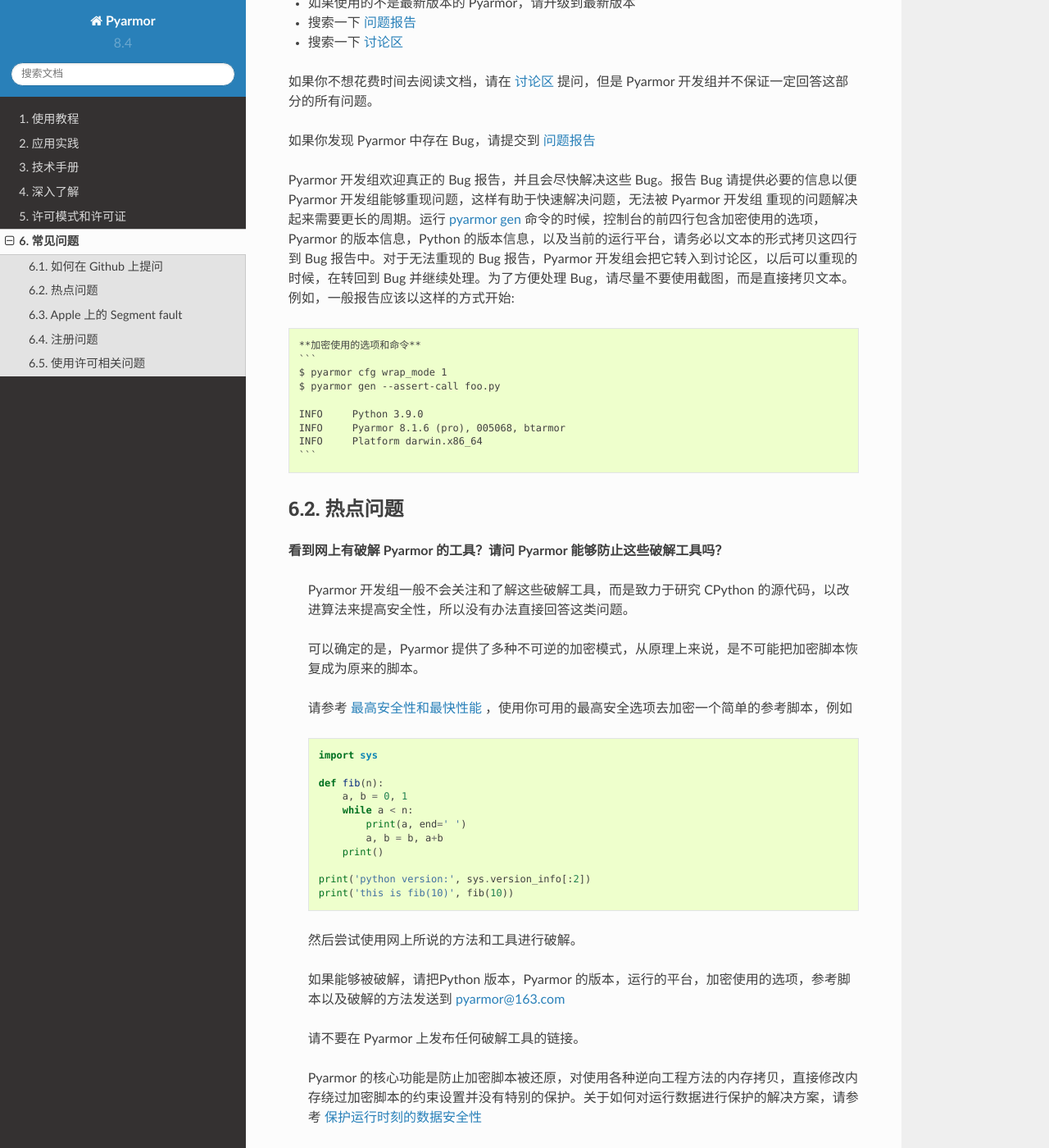
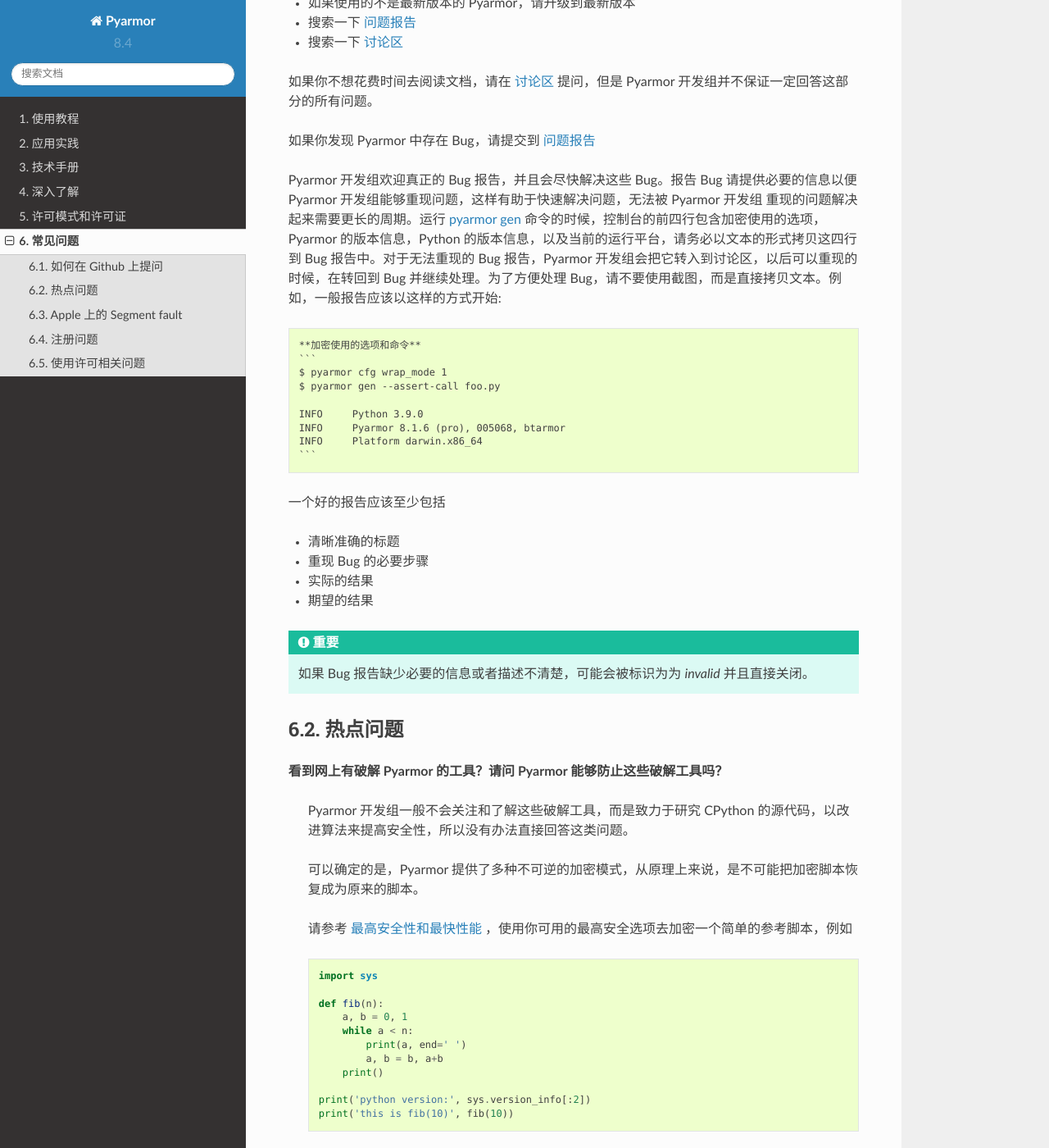
Before and after one commit to dashingsoft/pyarmor-docs-zh, a Sphinx documentation site: the page built from docs/questions.rst, in a window 1280 px wide and 1400 px high, scrolled down 1051 px. Shown: the whole window at 82% size. Built offline with Sphinx 7.4.7 and the Read the Docs theme 2.0.0, drawn with Linux system fonts in a browser that asks for light colours.

Commit message:
Add note for license fee and bug report

````diff
--- a/docs/licenses.rst
+++ b/docs/licenses.rst
@@ -199,6 +199,12 @@
      - 158
      -
 
+.. important::
+
+   许可费用仅为解锁相应的功能，不包含技术支持。
+
+   关于技术支持，请查看 :ref:`asking questions`
+
 .. _upgrading old license:
 
 升级老版本许可证
--- a/docs/questions.rst
+++ b/docs/questions.rst
@@ -53,7 +53,7 @@
 
 如果你发现 Pyarmor 中存在 Bug，请提交到 `问题报告`_
 
-Pyarmor 开发组欢迎真正的 Bug 报告，并且会尽快解决这些 Bug。报告 Bug 请提供必要的信息以便 Pyarmor 开发组能够重现问题，这样有助于快速解决问题，无法被 Pyarmor 开发组 重现的问题解决起来需要更长的周期。运行 :ref:`pyarmor gen` 命令的时候，控制台的前四行包含加密使用的选项，Pyarmor 的版本信息，Python 的版本信息，以及当前的运行平台，请务必以文本的形式拷贝这四行到 Bug 报告中。对于无法重现的 Bug 报告，Pyarmor 开发组会把它转入到讨论区，以后可以重现的时候，在转回到 Bug 并继续处理。为了方便处理 Bug，请尽量不要使用截图，而是直接拷贝文本。例如，一般报告应该以这样的方式开始::
+Pyarmor 开发组欢迎真正的 Bug 报告，并且会尽快解决这些 Bug。报告 Bug 请提供必要的信息以便 Pyarmor 开发组能够重现问题，这样有助于快速解决问题，无法被 Pyarmor 开发组 重现的问题解决起来需要更长的周期。运行 :ref:`pyarmor gen` 命令的时候，控制台的前四行包含加密使用的选项，Pyarmor 的版本信息，Python 的版本信息，以及当前的运行平台，请务必以文本的形式拷贝这四行到 Bug 报告中。对于无法重现的 Bug 报告，Pyarmor 开发组会把它转入到讨论区，以后可以重现的时候，在转回到 Bug 并继续处理。为了方便处理 Bug，请不要使用截图，而是直接拷贝文本。例如，一般报告应该以这样的方式开始::
 
    **加密使用的选项和命令**
    ```
@@ -64,6 +64,17 @@
    INFO     Pyarmor 8.1.6 (pro), 005068, btarmor
    INFO     Platform darwin.x86_64
    ```
+
+一个好的报告应该至少包括
+
+- 清晰准确的标题
+- 重现 Bug 的必要步骤
+- 实际的结果
+- 期望的结果
+
+.. important::
+
+   如果 Bug 报告缺少必要的信息或者描述不清楚，可能会被标识为为 `invalid` 并且直接关闭。
 
 热点问题
 ========
````
